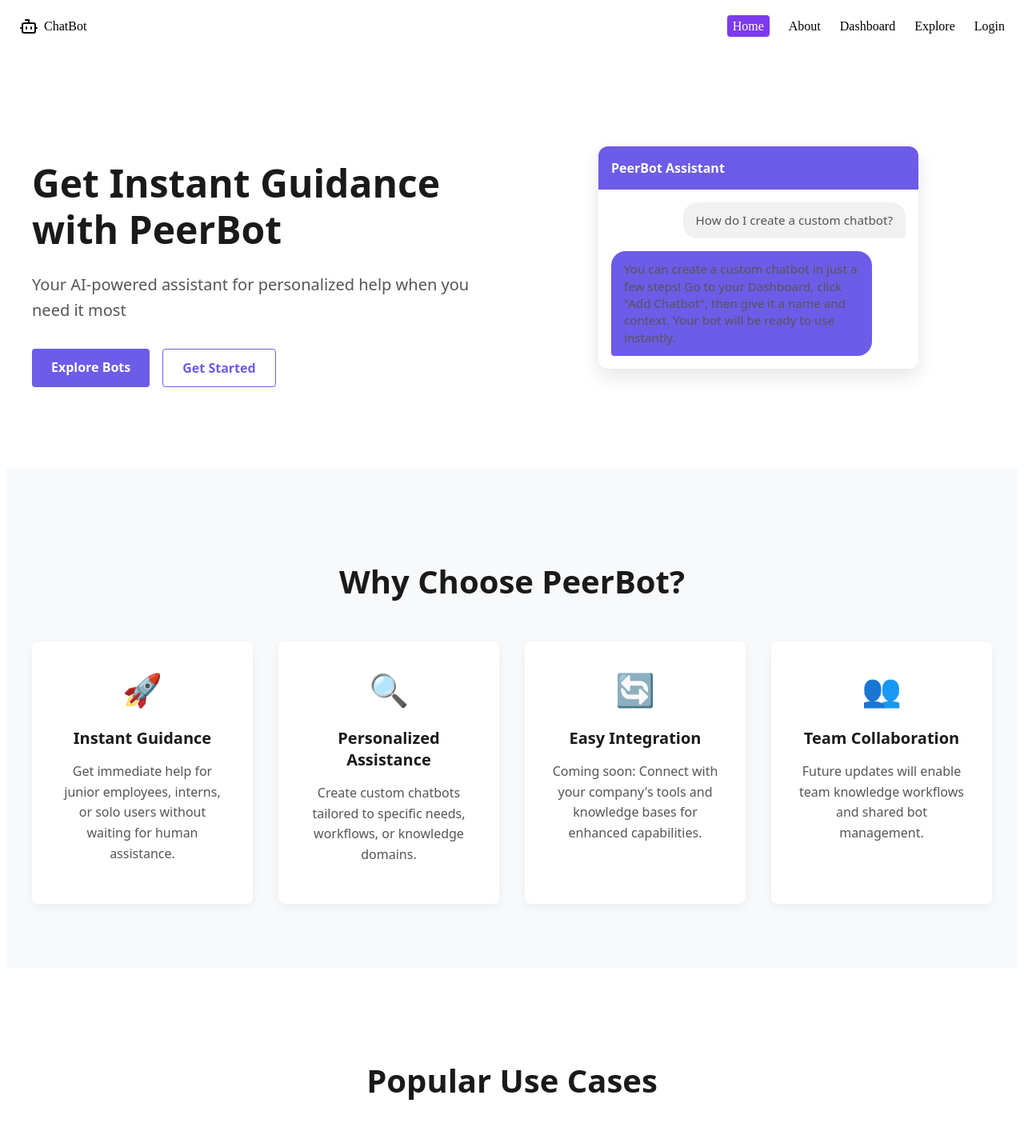
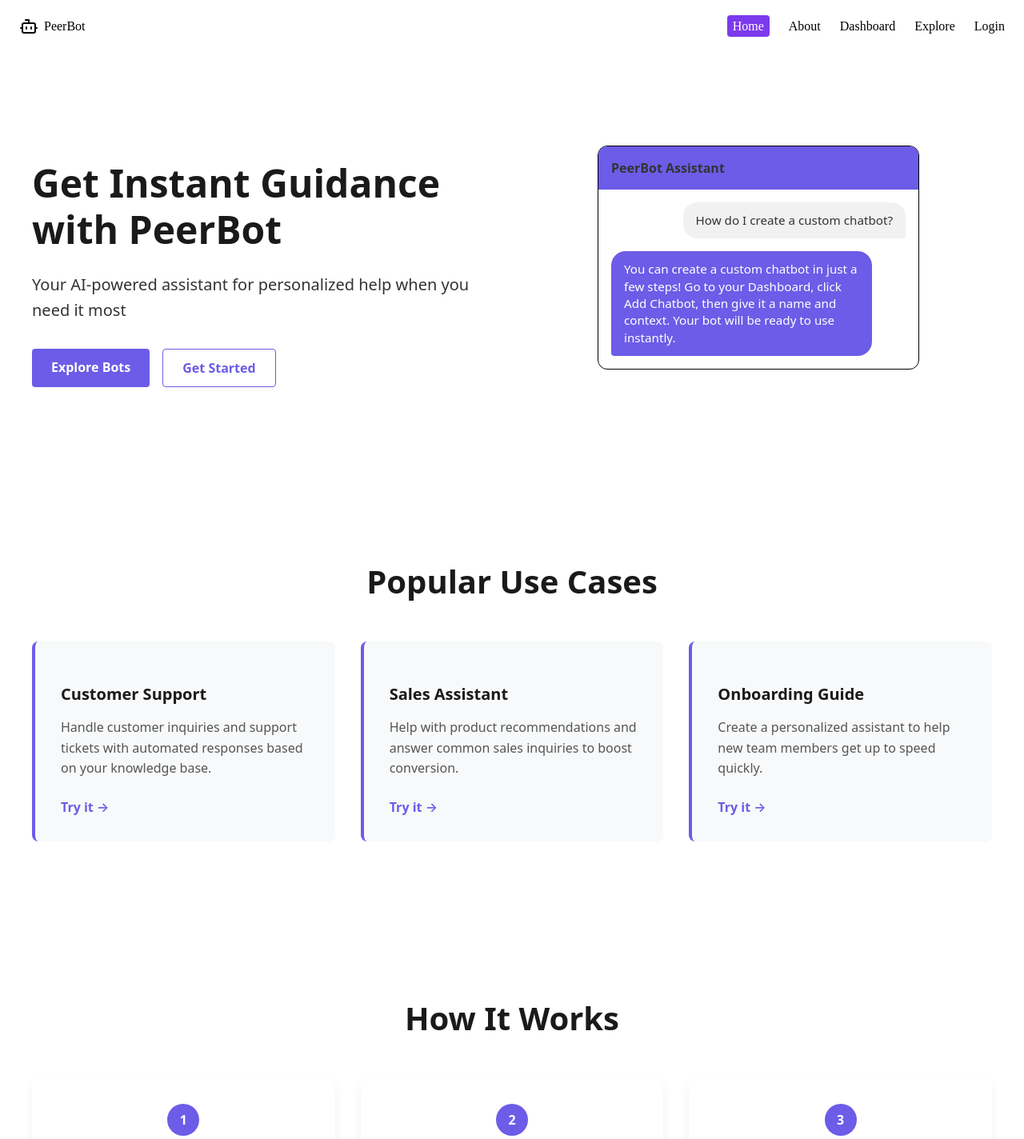
Before and after one commit to rajatrsrivastav/ChatBot_Ai, a Next.js app: page / in a window 1280 px wide. Shown: the top 1424 px of the page at 80% size. Built offline with nearby package versions, Linux system fonts and the light colour scheme.

Commit message:
update build logs error

```diff
--- a/src/app/about/page.js
+++ b/src/app/about/page.js
@@ -27,7 +27,7 @@ const About = () => {
         <div className="about-vision-content">
           <h2>Our Vision</h2>
           <p>
-            We're building PeerBot to be the go-to platform for personalized AI assistance. Our current focus is on
+            We are building PeerBot to be the go-to platform for personalized AI assistance. Our current focus is on
             providing instant guidance for individuals, but our roadmap includes:
           </p>
           <ul className="about-vision-list">
@@ -46,7 +46,7 @@ const About = () => {
             <div className="about-step-number">1</div>
             <div className="about-step-content">
               <h3>Create Your Bot</h3>
-              <p>Define your bot's purpose and provide context about what it should know and how it should respond.</p>
+              <p>Define your bot purpose and provide context about what it should know and how it should respond.</p>
             </div>
           </div>
           <div className="about-process-step">
--- a/src/app/auth/login/login.css
+++ b/src/app/auth/login/login.css
@@ -1,6 +1,8 @@
-body,html{
-    width: 100vw;
-    height: 100vh;
+body,
+html {
+  width: 100vw;
+  height: 100vh;
+  font-family: system-ui, -apple-system, BlinkMacSystemFont, "Segoe UI", Roboto, sans-serif;
 }
 .main{
     width: 100%;
@@ -50,10 +52,30 @@ body,html{
     height: 13%;
     padding: 0;
     margin-top:2.5rem ;
+    display: inline-block;
+    background-color: transparent;
+    color: #6c5ce7;
+    font-weight: 600;
+    padding: 0.75rem 1.5rem;
+    border-radius: 4px;
+    text-decoration: none;
+    border: 1px solid #6c5ce7;
+    transition: background-color 0.2s, color 0.2s;
 }
+.buttonn_form:hover {
+    background-color: rgba(108, 92, 231, 0.1);
+  }
 .hr2{
     width: 100%;
 }
 .link{
 color: #7C3AED;
 }
+.demo-credentials {
+    margin-top: 1rem;
+    padding: 0.75rem;
+    background-color: #f8f9fa;
+    border-radius: 4px;
+    width: 85%;
+    text-align: center;
+  }
--- a/src/app/auth/signup/signup.css
+++ b/src/app/auth/signup/signup.css
@@ -1,6 +1,8 @@
-body,html{
-    width: 100vw;
-    height: 100vh;
+body,
+html {
+  width: 100vw;
+  height: 100vh;
+  font-family: system-ui, -apple-system, BlinkMacSystemFont, "Segoe UI", Roboto, sans-serif;
 }
 .fromMain{
     width: 100%;
@@ -48,11 +50,24 @@ body,html{
     margin-top: 1rem;
 }
 .submitButton{
-    width: 103%;
-    height: 13%;
-    padding: 0;
-    margin-top: 0.5rem;
+        width: 103%;
+        height: 13%;
+        padding: 0;
+        margin-top:0.5rem ;
+        display: inline-block;
+        background-color: transparent;
+        color: #6c5ce7;
+        font-weight: 600;
+        padding: 0.75rem 1.5rem;
+        border-radius: 4px;
+        text-decoration: none;
+        border: 1px solid #6c5ce7;
+        transition: background-color 0.2s, color 0.2s;
+    }
+.submitButton:hover {
+    background-color: rgba(108, 92, 231, 0.1);
 }
+
 .hr1{
     width: 100%;
     margin-top: 1rem;
--- a/src/app/dashboard/page.js
+++ b/src/app/dashboard/page.js
@@ -22,7 +22,7 @@ const Dashboard = () => {
     getChatBots({ token: getToken() }).then((res) => {
       setChatbots(res)
     })
-  }, [])
+  }, [setChatbots])  // Add setChatbots as a dependency
 
   if (!isLoggedIn) {
     return (
@@ -85,7 +85,7 @@ const Dashboard = () => {
         <h2>Your Chatbots</h2>
         <div className="bot-list">
           {chatbots.length === 0 ? (
-            <p className="no-bots">You haven't created any chatbots yet.</p>
+            <p className="no-bots">You have not created any chatbots yet.</p>
           ) : (
             chatbots.map((bot, index) => (
               <div key={index} className="bot-item">
--- a/src/app/home.css
+++ b/src/app/home.css
@@ -32,7 +32,7 @@
   .homepage-hero p {
     font-size: 1.25rem;
     line-height: 1.6;
-    color: #555;
+    /* color: #555; */
     margin-bottom: 2rem;
   }
 
@@ -95,17 +95,15 @@
     max-width: 400px;
     background-color: white;
     border-radius: 12px;
-    box-shadow: 0 10px 25px rgba(0, 0, 0, 0.1);
     overflow: hidden;
+    border: 1px solid black;
   }
 
   .homepage-chat-header {
     background-color: #6c5ce7;
-    color: white;
     padding: 1rem;
     font-weight: 600;
   }
-
   .homepage-chat-messages {
     padding: 1rem;
     display: flex;
@@ -163,13 +161,6 @@
     background-color: white;
     padding: 2rem;
     border-radius: 8px;
-    box-shadow: 0 4px 12px rgba(0, 0, 0, 0.05);
-    transition: transform 0.3s, box-shadow 0.3s;
-  }
-
-  .homepage-feature-card:hover {
-    transform: translateY(-5px);
-    box-shadow: 0 8px 24px rgba(0, 0, 0, 0.1);
   }
 
   .homepage-feature-icon {
@@ -189,7 +180,6 @@
     line-height: 1.6;
   }
 
-  /* Use Cases Section */
   .homepage-use-cases {
     padding: 5rem 2rem;
     max-width: 1200px;
@@ -242,7 +232,7 @@
   }
 
   .homepage-how-it-works {
-    background-color: #f8f9fa;
+    background-color: white;
     padding: 5rem 2rem;
     text-align: center;
   }
--- a/src/app/page.js
+++ b/src/app/page.js
@@ -28,7 +28,7 @@ export default function Home() {
                 </div>
                 <div className="homepage-message homepage-bot-message">
                   <p>
-                    You can create a custom chatbot in just a few steps! Go to your Dashboard, click "Add Chatbot", then
+                    You can create a custom chatbot in just a few steps! Go to your Dashboard, click Add Chatbot, then
                     give it a name and context. Your bot will be ready to use instantly.
                   </p>
                 </div>
@@ -37,33 +37,6 @@ export default function Home() {
           </div>
         </div>
       </section>
-
-      <section className="homepage-features">
-        <h2>Why Choose PeerBot?</h2>
-        <div className="homepage-features-grid">
-          <div className="homepage-feature-card">
-            <div className="homepage-feature-icon">🚀</div>
-            <h3>Instant Guidance</h3>
-            <p>Get immediate help for junior employees, interns, or solo users without waiting for human assistance.</p>
-          </div>
-          <div className="homepage-feature-card">
-            <div className="homepage-feature-icon">🔍</div>
-            <h3>Personalized Assistance</h3>
-            <p>Create custom chatbots tailored to specific needs, workflows, or knowledge domains.</p>
-          </div>
-          <div className="homepage-feature-card">
-            <div className="homepage-feature-icon">🔄</div>
-            <h3>Easy Integration</h3>
-            <p>Coming soon: Connect with your company's tools and knowledge bases for enhanced capabilities.</p>
-          </div>
-          <div className="homepage-feature-card">
-            <div className="homepage-feature-icon">👥</div>
-            <h3>Team Collaboration</h3>
-            <p>Future updates will enable team knowledge workflows and shared bot management.</p>
-          </div>
-        </div>
-      </section>
-
       <section className="homepage-use-cases">
         <h2>Popular Use Cases</h2>
         <div className="homepage-use-cases-grid">
@@ -121,7 +94,7 @@ export default function Home() {
               Sign Up Free
             </a>
             <a href="/explore" className="homepage-secondary-button">
-              Explore Templates
+              Explore Bots
             </a>
           </div>
         </div>
--- a/src/components/Navbar/Navbar.js
+++ b/src/components/Navbar/Navbar.js
@@ -40,7 +40,7 @@ const Navbar = () => {
       <Link href="/">
         <div className="navbar-logo">
        <svg xmlns="http://www.w3.org/2000/svg" width="24" height="24" viewBox="0 0 24 24" fill="none" stroke="currentColor" stroke-width="2" stroke-linecap="round" stroke-linejoin="round" class="lucide lucide-bot-icon lucide-bot"><path d="M12 8V4H8"/><rect width="16" height="12" x="4" y="8" rx="2"/><path d="M2 14h2"/><path d="M20 14h2"/><path d="M15 13v2"/><path d="M9 13v2"/></svg>
-        <p>ChatBot</p>
+        <p>PeerBot</p>
         </div>
       </Link>
 
```
Also changed, not shown: src/app/auth/login/page.js (+9 -4 lines), 1 other file (tests, documents, lock files or other folders).
